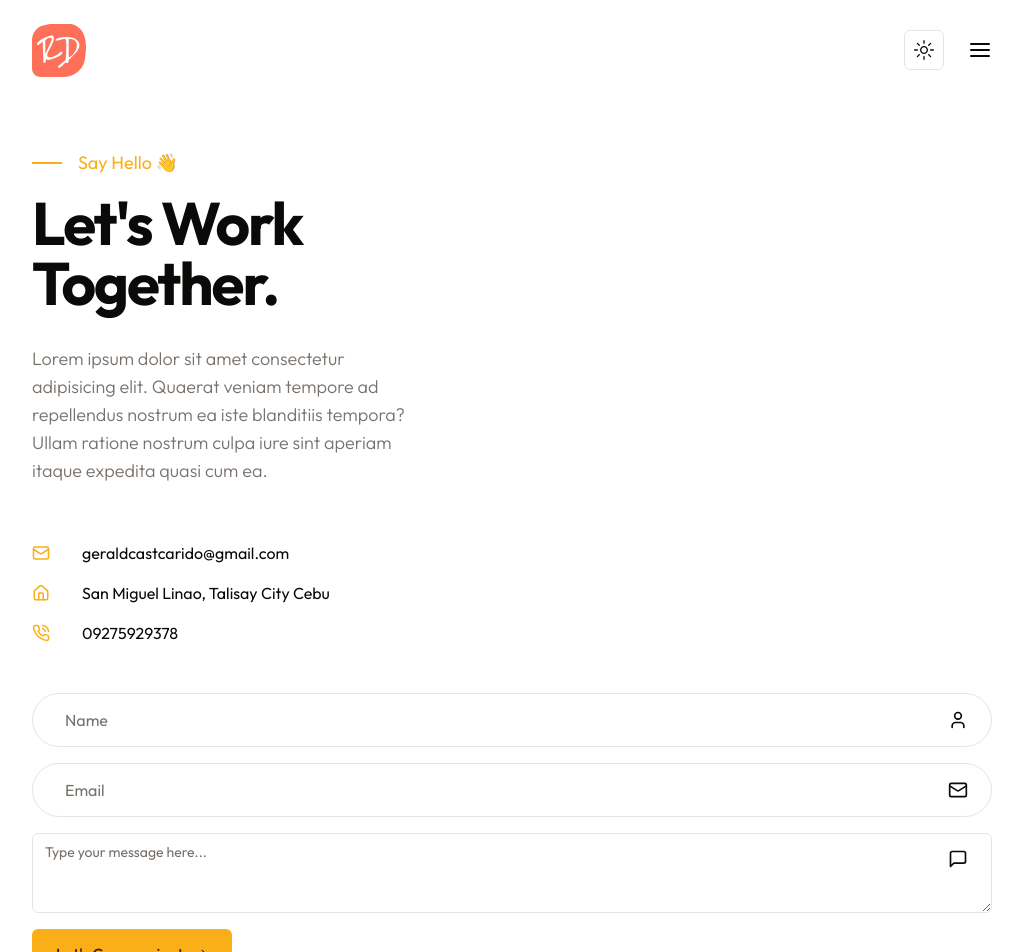
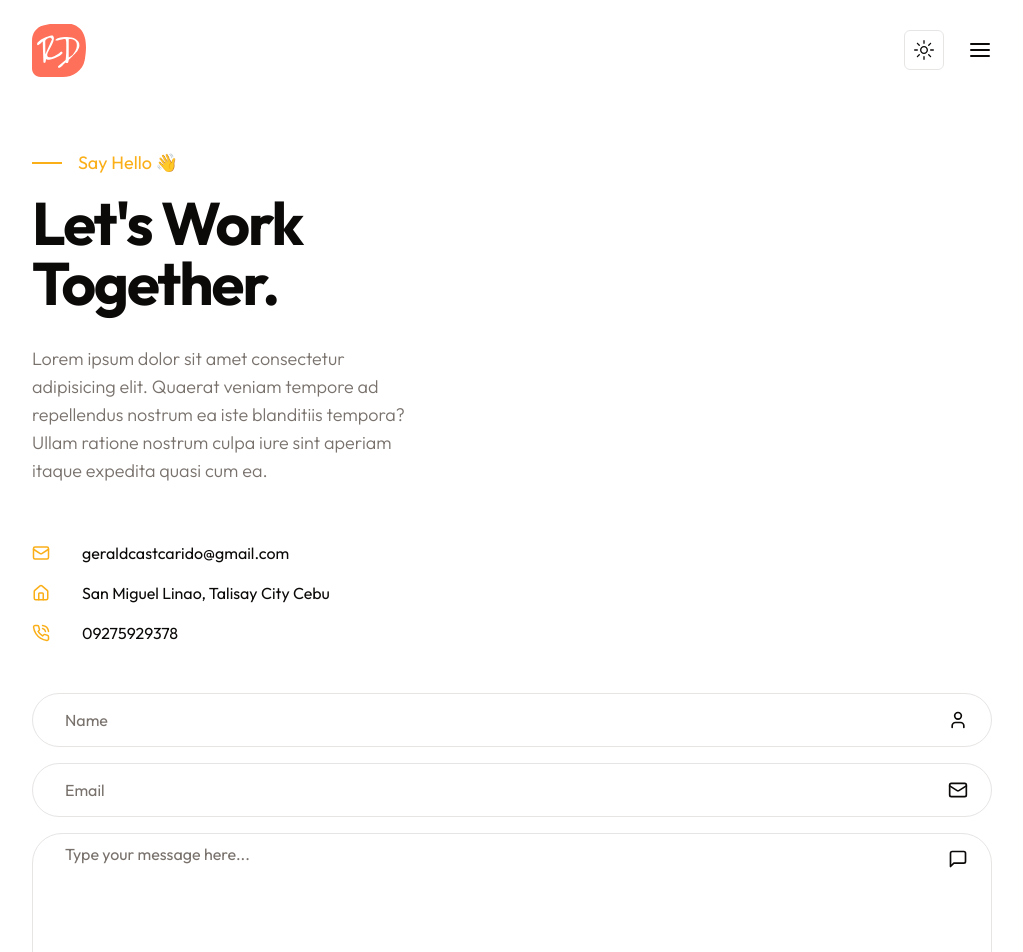
Before and after one commit to GCarido/my-portfolio, a Next.js app: page /contact in a window 1280 px wide. Shown: the top 952 px of the page, without its empty margins (128-1151 px from the left). Built offline with nearby package versions, Linux system fonts and the light colour scheme.

Commit message:
Change text area styling

```diff
--- a/components/ui/textarea.jsx
+++ b/components/ui/textarea.jsx
@@ -6,7 +6,7 @@ const Textarea = React.forwardRef(({ className, ...props }, ref) => {
   return (
     (<textarea
       className={cn(
-        "flex min-h-[80px] w-full rounded-md border border-input bg-background px-3 py-2 text-sm ring-offset-background placeholder:text-muted-foreground focus-visible:outline-none focus-visible:ring-2 focus-visible:ring-ring focus-visible:ring-offset-2 disabled:cursor-not-allowed disabled:opacity-50",
+        "flex min-h-[180px] w-full rounded-[30px] border border-input bg-background px-8 py-2 text-base ring-offset-background placeholder:text-muted-foreground focus-visible:outline-none focus-visible:ring-2 focus-visible:ring-ring focus-visible:ring-offset-2 disabled:cursor-not-allowed disabled:opacity-50",
         className
       )}
       ref={ref}
```
